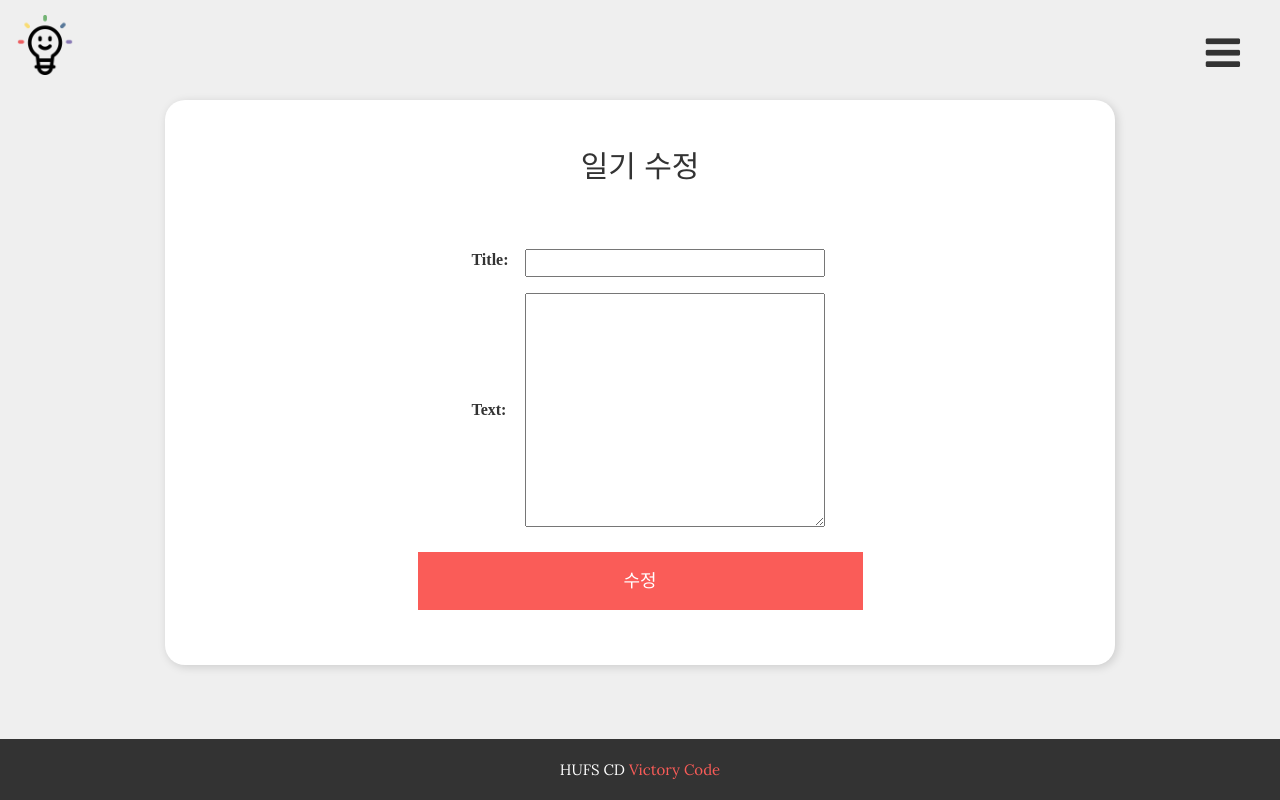
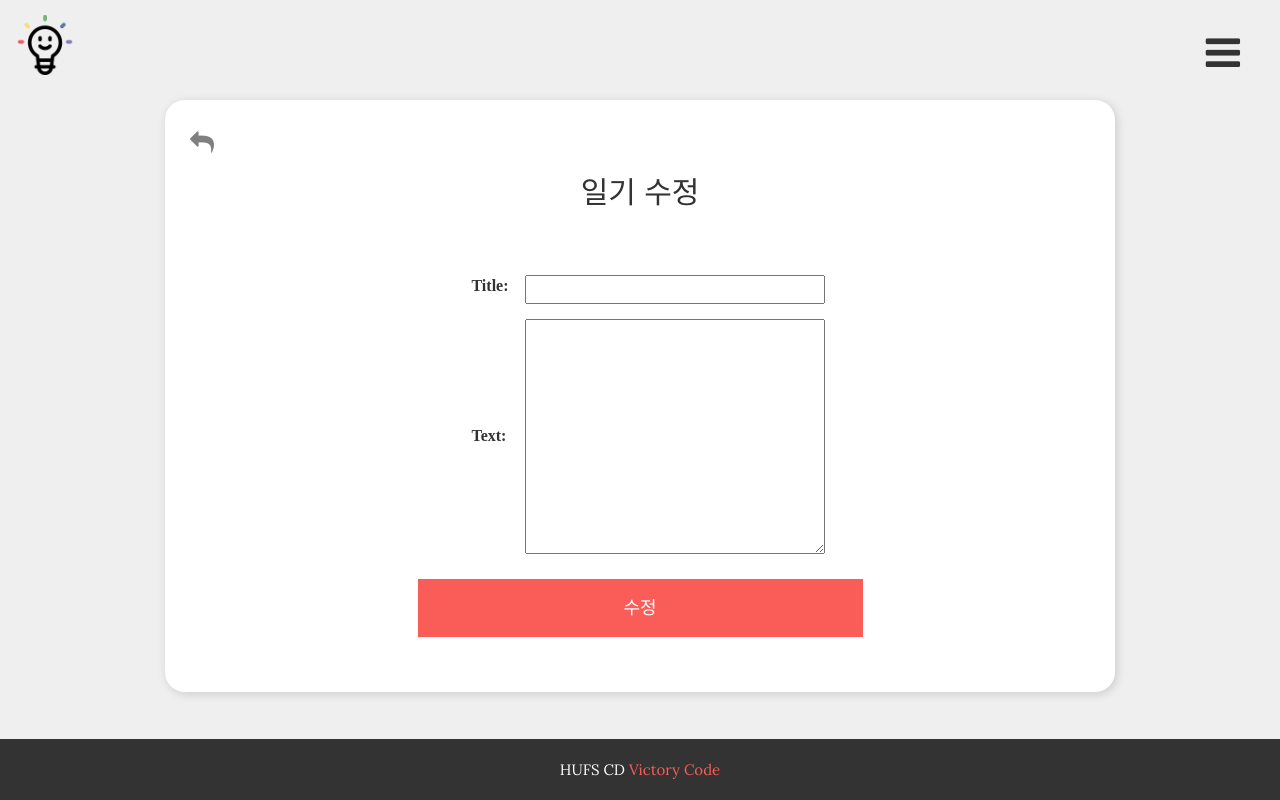
Before and after one commit to sasha1107/SmartBulb, a Django app: template SmartBulb/diary/templates/edit.html in a window 1280 px wide. Run offline with Django 3.2, Linux system fonts and the light colour scheme; the template is opened without the code that fills it: values that come from a table or form of the project are taken from there, others are empty; some libraries are stand-ins or nearby versions; some web fonts are replaced.

Commit message:
일기 수정 페이지에 뒤로가기 버튼 추가

```diff
--- a/SmartBulb/diary/templates/edit.html
+++ b/SmartBulb/diary/templates/edit.html
@@ -92,6 +92,7 @@
   <section id="contact">
 		<div class="container">
 			<header>
+        <h3 style="text-align: left; margin-top: 0px; margin-left: 10px;"><a style="color:#808080" href="{% url 'main_diary' %}"><i class="fa fa-mail-reply"></i></a></h3>
 				<h2>일기 수정</h2>
 				<h4>{{diary.pub_date}}</h4>
 			</header>
```
